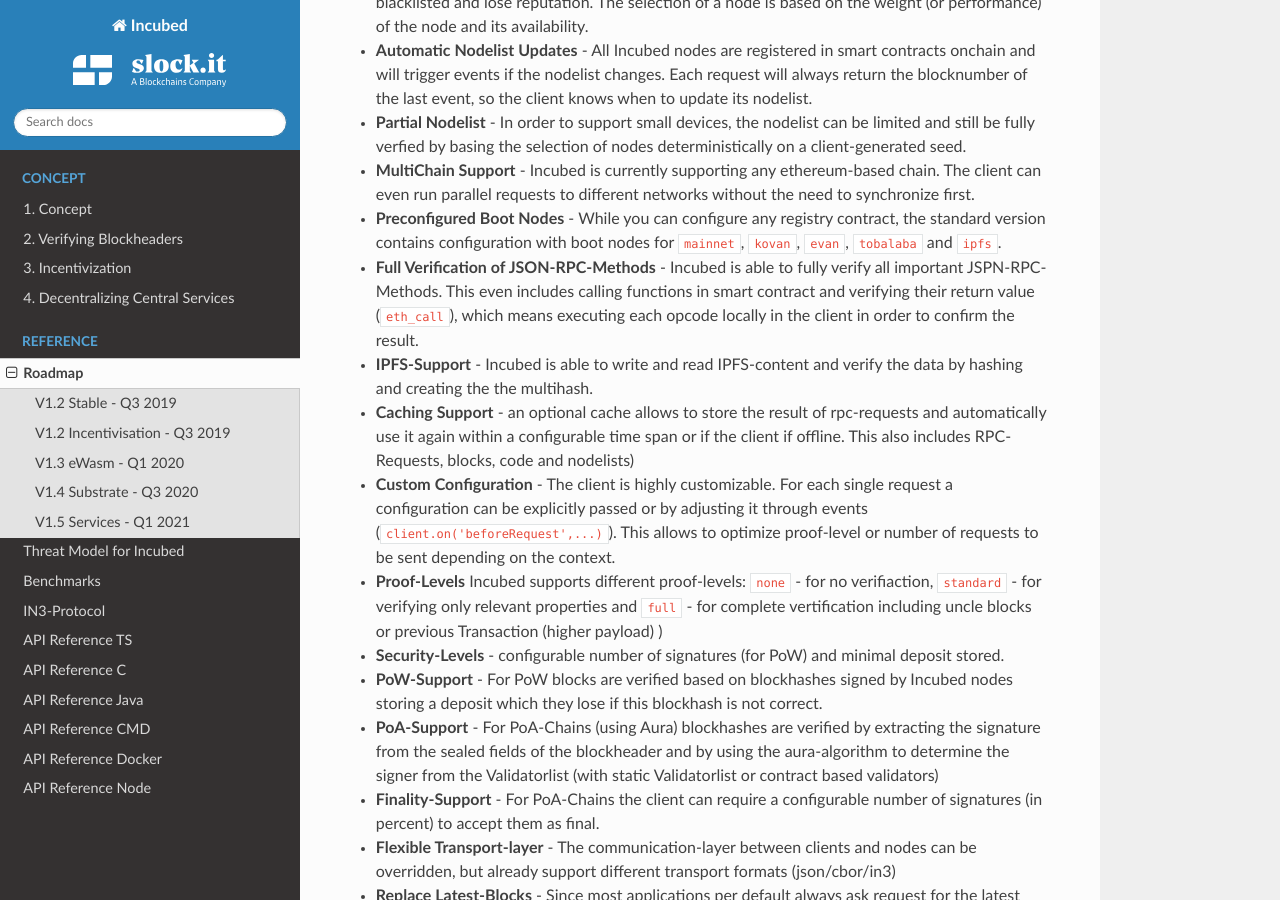
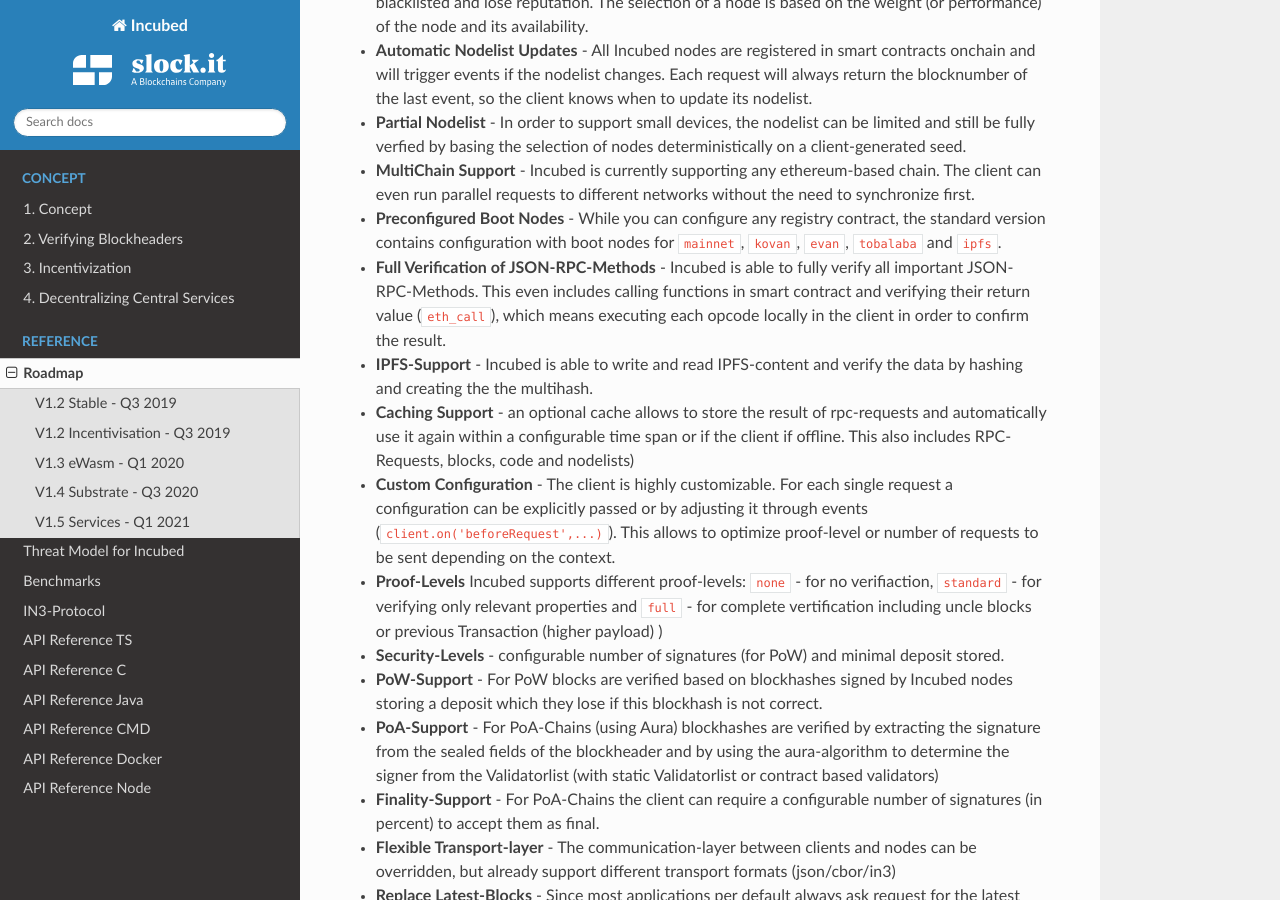
Before and after one commit to blockchainsllc/in3-docs, a Sphinx documentation site: the page built from docs/milestones.md, in a window 1280 px wide and 900 px high, scrolled down 537 px. Built offline with Sphinx 7.4.7 and the Read the Docs theme 2.0.0, drawn with Linux system fonts in a browser that asks for light colours; pages that are not in the unit, such as notebooks, are missing from menus.

Commit message:
Update milestones.md

```diff
--- a/docs/milestones.md
+++ b/docs/milestones.md
@@ -14,7 +14,7 @@
 - **Partial Nodelist** - In order to support small devices, the nodelist can be limited and still be fully verfied by basing the selection of nodes deterministically on a client-generated seed.
 - **MultiChain Support** - Incubed is currently supporting any ethereum-based chain. The client can even run parallel requests to different networks without the need to synchronize first.
 - **Preconfigured Boot Nodes** - While you can configure any registry contract, the standard version contains configuration with boot nodes for `mainnet`, `kovan`, `evan`, `tobalaba` and `ipfs`.
-- **Full Verification of JSON-RPC-Methods** - Incubed is able to fully verify all important JSPN-RPC-Methods. This even includes calling functions in smart contract and verifying their return value (`eth_call`), which means executing each opcode locally in the client in order to confirm the result.
+- **Full Verification of JSON-RPC-Methods** - Incubed is able to fully verify all important JSON-RPC-Methods. This even includes calling functions in smart contract and verifying their return value (`eth_call`), which means executing each opcode locally in the client in order to confirm the result.
 - **IPFS-Support** - Incubed is able to write and read IPFS-content and verify the data by hashing and creating the the multihash.
 - **Caching Support** - an optional cache allows to store the result of rpc-requests and automatically use it again within a configurable time span or if the client if offline. This also includes RPC-Requests, blocks, code and nodelists)
 - **Custom Configuration** - The client is highly customizable. For each single request a configuration can be explicitly passed or by adjusting it through events (`client.on('beforeRequest',...)`). This allows  to optimize proof-level or number of requests to be sent depending on the context.
```
